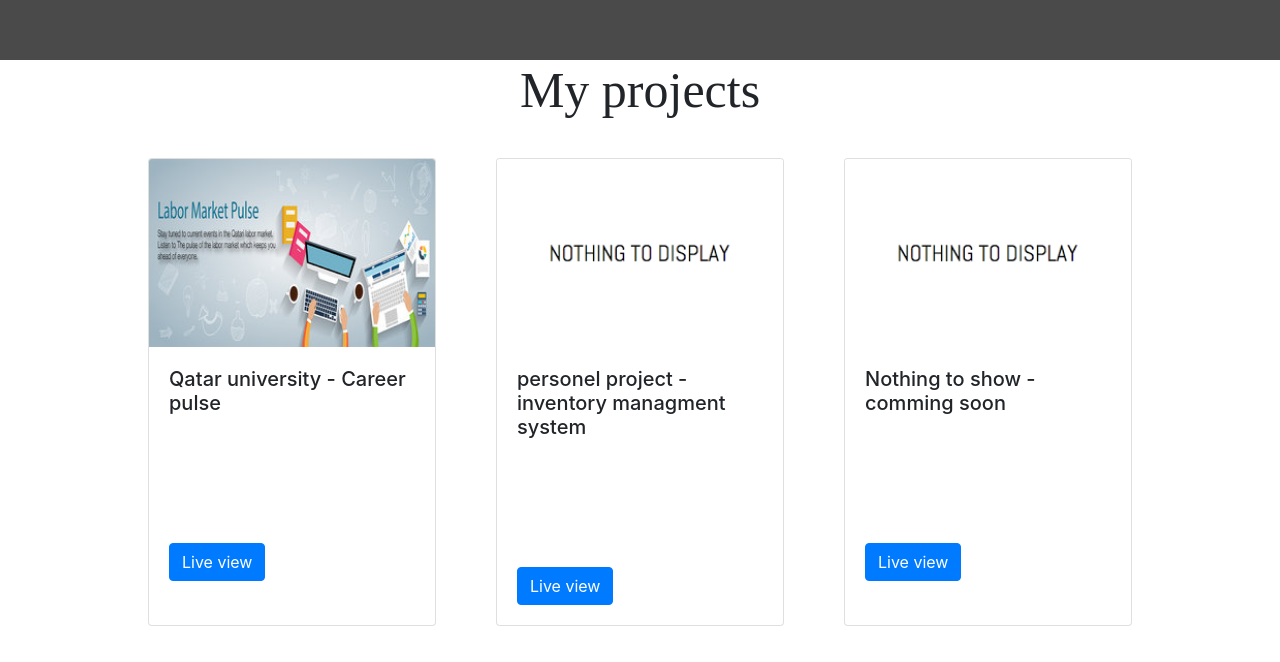
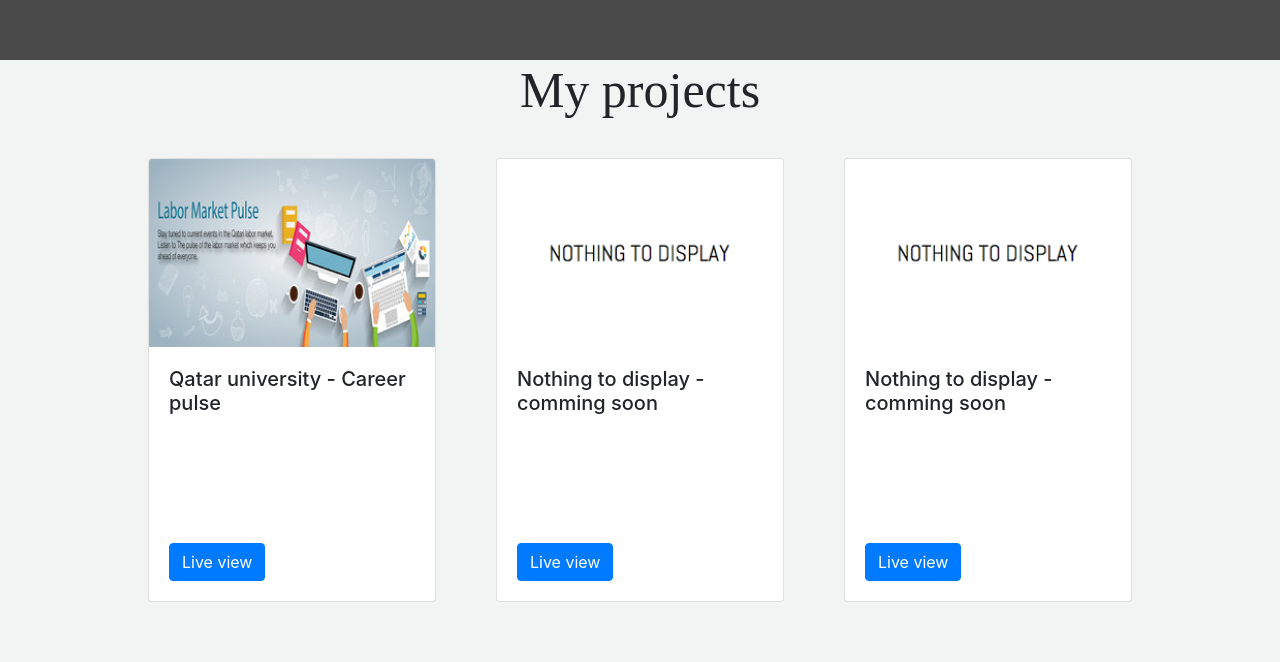
Before and after one commit to zuest/portofolio, a plain HTML site: page index.html in a window 1280 px wide. Shown: the part 740-1402 px from the top of the page. Drawn offline with nearby package versions, Linux system fonts and the light colour scheme.

Commit message:
adding a better color schema and edited title

```diff
--- a/index.html
+++ b/index.html
@@ -7,7 +7,7 @@
     <link rel="stylesheet" href="style.css">
     <link rel="stylesheet" href="https://stackpath.bootstrapcdn.com/bootstrap/4.3.0/css/bootstrap.min.css" integrity="sha384-PDle/QlgIONtM1aqA2Qemk5gPOE7wFq8+Em+G/hmo5Iq0CCmYZLv3fVRDJ4MMwEA" crossorigin="anonymous">
     <link rel="stylesheet" href="https://use.fontawesome.com/releases/v5.7.1/css/all.css" integrity="sha384-fnmOCqbTlWIlj8LyTjo7mOUStjsKC4pOpQbqyi7RrhN7udi9RwhKkMHpvLbHG9Sr" crossorigin="anonymous">
-    <title>Document</title>
+    <title>Abdulfatah Elhamarnah</title>
 </head>
 <body>
 <div class="welcome">
@@ -38,7 +38,7 @@
                       <div class="card card-rule" style="width: 18rem;">
                             <img class="card-img-top" src="/images/nothingtoshow.png" alt="Card image cap">
                             <div class="card-body">
-                              <h5 class="card-title">personel project - inventory managment system</h5>
+                              <h5 class="card-title">Nothing to display - comming soon</h5>
                               <p class="card-text">Some quick example text to build on the card title and make up the bulk of the card's content.</p>
                               <a href="" class="btn btn-primary">Live view</a>
                             </div>
@@ -48,7 +48,7 @@
                           <div class="card card-rule" style="width: 18rem;">
                                 <img class="card-img-top" src="/images/nothingtoshow.png" alt="Card image cap">
                                 <div class="card-body">
-                                  <h5 class="card-title">Nothing to show - comming soon</h5>
+                                  <h5 class="card-title">Nothing to display - comming soon</h5>
                                   <p class="card-text">Some quick example text to build on the card title and make up the bulk of the card's content.</p>
                                   <a href="" class="btn btn-primary">Live view</a>
                                 </div>
--- a/style.sass
+++ b/style.sass
@@ -69,6 +69,7 @@ body
 .project-section
    height: 100vh
    width: 100vw
+   background: #f2f4f3
 
 .project-title
    font-family: 'snell Roundhand'
```
Also changed, not shown: style.css, 1 other file.
